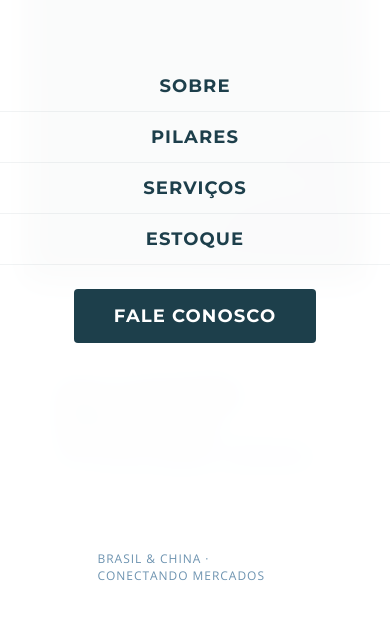
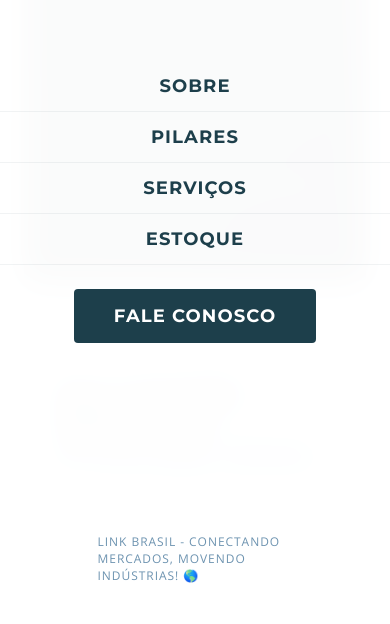
Before and after one commit to JeffersonCarvalhoJr/testelink, a plain HTML site: page index.html in a window 390 px wide. Both pictures are taken after a click on the button "Menu". Shown: the part 220-844 px from the top of the page. Drawn offline with nearby package versions, Linux system fonts and the light colour scheme.

Commit message:
Update index.html

```diff
--- a/index.html
+++ b/index.html
@@ -1657,7 +1657,7 @@
             <li><a href="#estoque" class="mobile-link">Estoque</a></li>
             <li><a href="#contato" class="mobile-link">Fale Conosco</a></li>
         </ul>
-        <div class="mobile-menu-footer">Brasil &amp; China · Conectando Mercados</div>
+        <div class="mobile-menu-footer">Link Brasil - Conectando mercados, movendo indústrias! 🌎</div>
     </div>
 
     <!-- HERO -->
```
